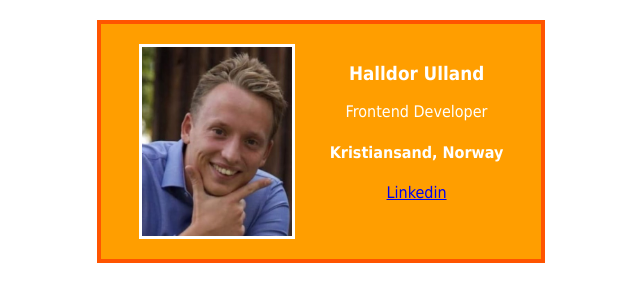
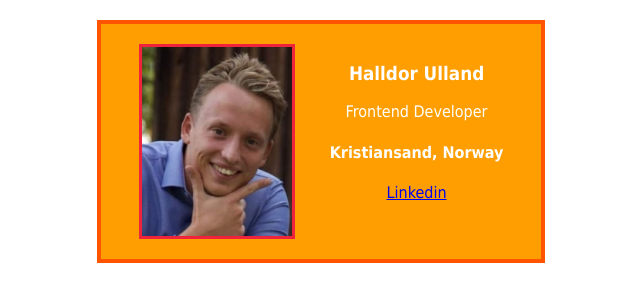
Before and after one commit to halldoru/DigitalBuisnessCard, a website: page index.html in a window 1280 px wide. Shown: the whole page, without its empty margins (319-959 px from the left). Drawn offline with Linux system fonts and the light colour scheme.

Commit message:
new colors

```diff
--- a/styles.css
+++ b/styles.css
@@ -32,7 +32,7 @@ body {
 }
 
 .image{
-border: 3px solid white;
+border: 3px solid #ef233c;
 }
 
 /*
```
